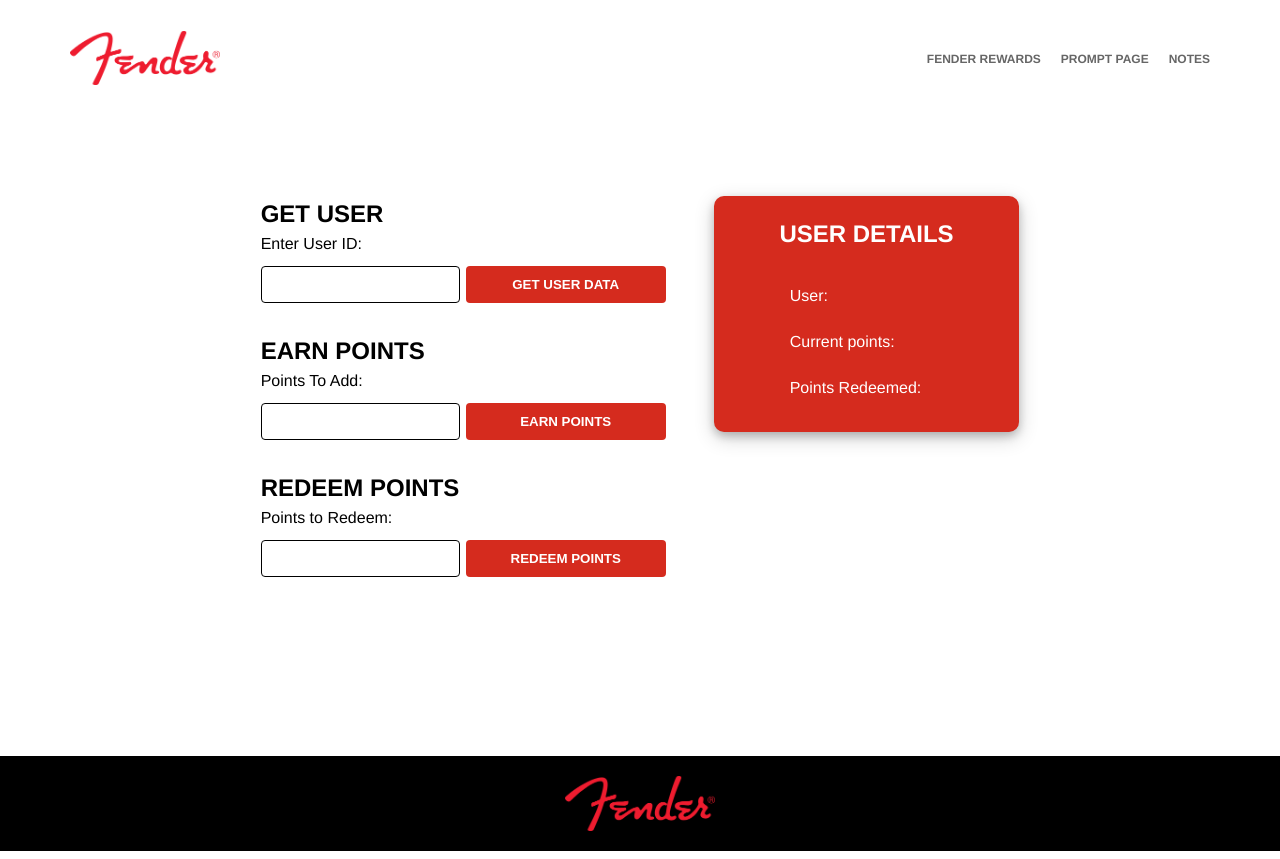
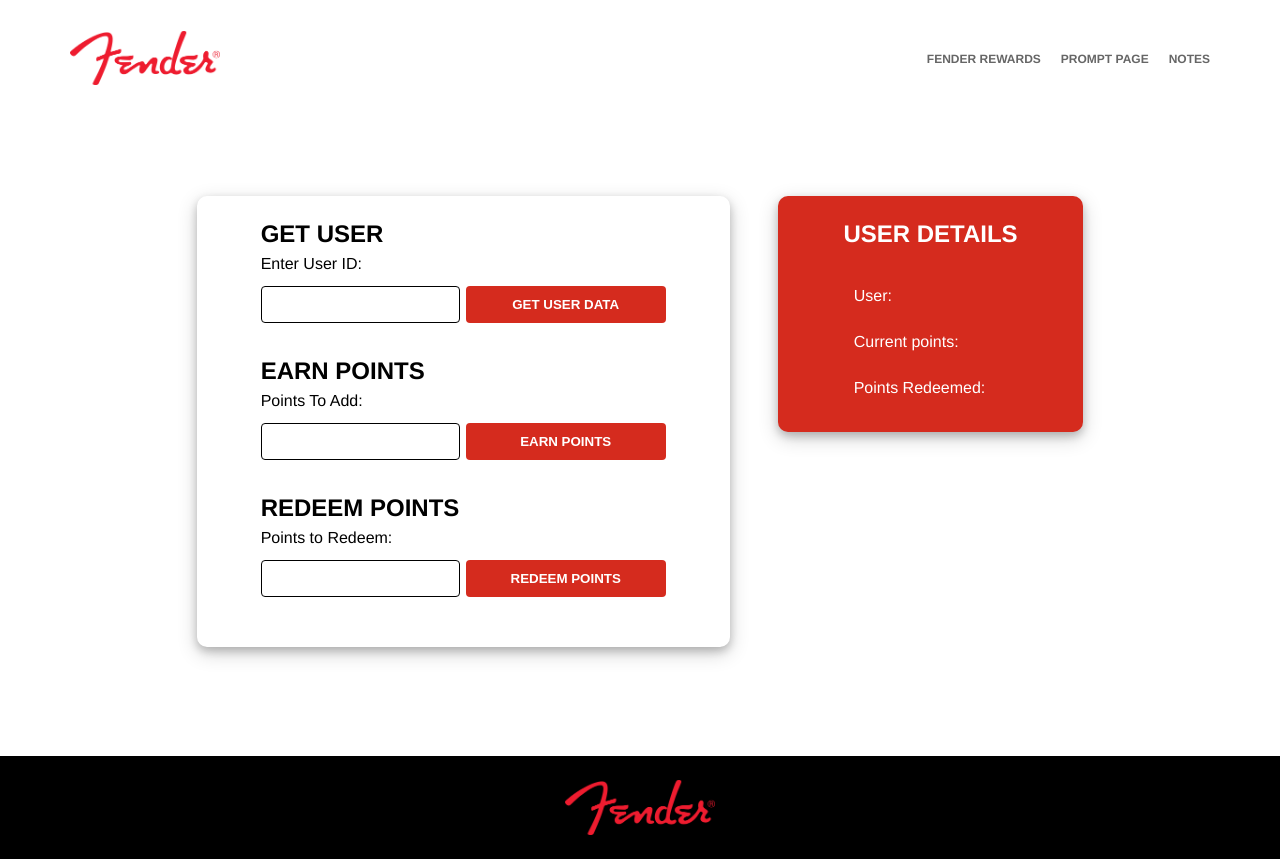
Before and after one commit to justinTsugranes/project_fender-rewards, a website: page client/index.html in a window 1280 px wide. Drawn offline with Linux system fonts and the light colour scheme.

Commit message:
style the test-section

```diff
--- a/client/css/styles.css
+++ b/client/css/styles.css
@@ -181,16 +181,23 @@
 /* Footer styles */
 footer {
   display: flex;
+  flex-direction: column;
   justify-content: center;
   align-items: center;
-  padding: 10px;
+  padding: 12px;
   background-color: var(--secondary-color);
 }
 
 /* Footer logo styles */
 footer img {
-  margin: 10px auto;
+  margin: 12px auto;
   width: 150px;
+}
+
+/* Footer tagline */
+footer h3 {
+  margin-top: 6px;
+  color: var(--white-color);
 }
 
 /* Button styles */
@@ -238,6 +245,12 @@
 
 #user-details-table td {
   padding: 10px;
+}
+
+.left-sections {
+  padding: 20px 64px;
+  border-radius: 10px;
+  box-shadow: 0 4px 8px 0 rgba(0, 0, 0, 0.2), 0 6px 20px 0 rgba(0, 0, 0, 0.19);
 }
 
 /* Test section styles */
```
